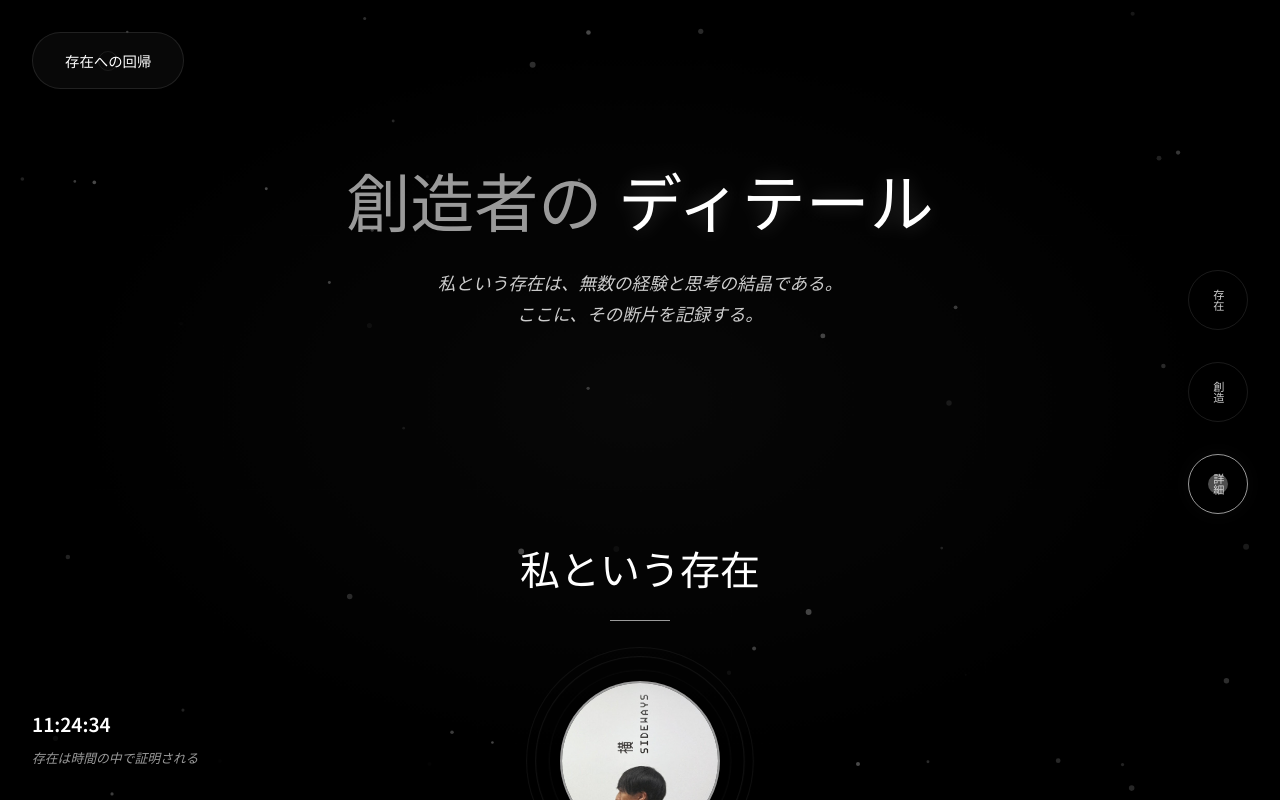
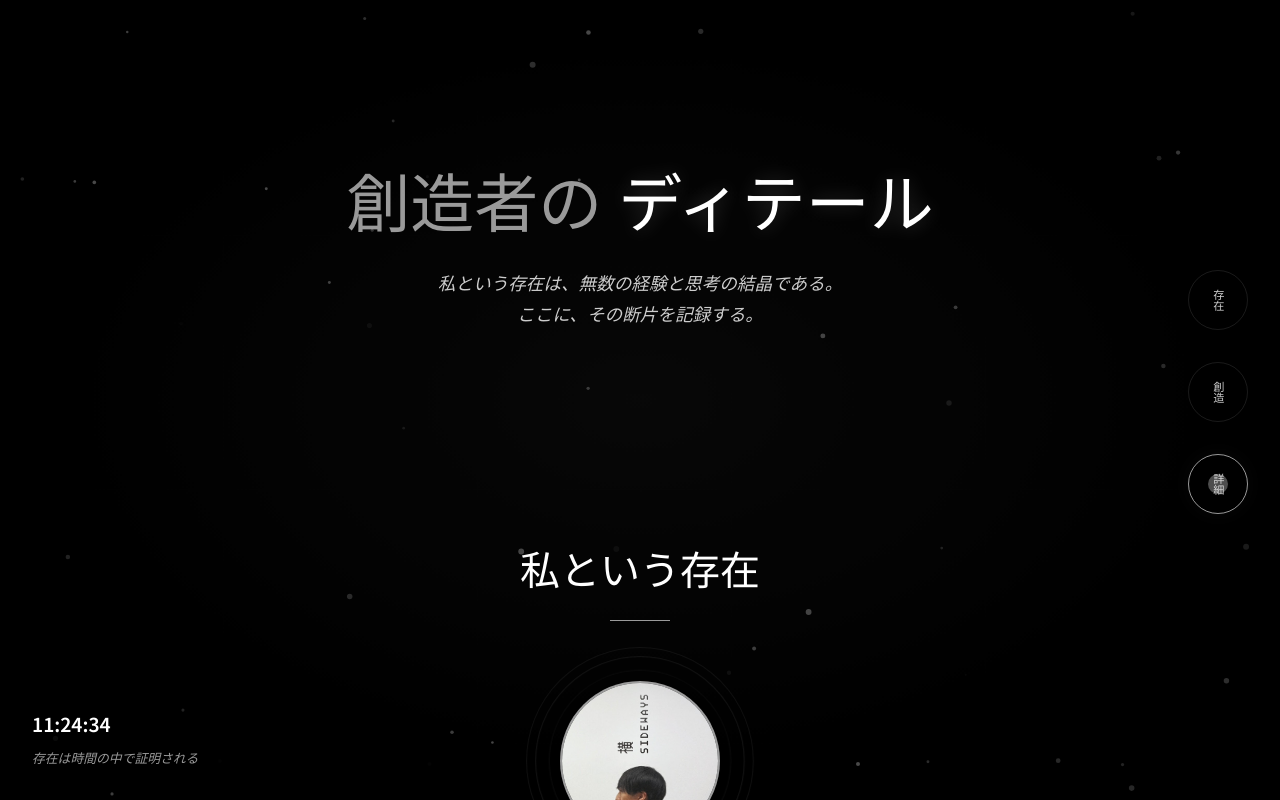
Before and after one commit to fryx404/portfolio, a plain HTML site: page about.html in a window 1280 px wide. Shown: the top 800 px of the page. Drawn offline with Linux system fonts and the light colour scheme.

Commit message:
戻るボタン削除

```diff
--- a/about.html
+++ b/about.html
@@ -34,15 +34,7 @@
             </div>
         </nav>
 
-        <!-- 帰還のナビゲーション -->
-        <nav class="return-nav">
-            <a href="index.html" class="return-link">
-                <div class="return-essence">
-                    <div class="essence-ring"></div>
-                    <span class="return-text">存在への回帰</span>
-                </div>
-            </a>
-        </nav>
+
 
         <!-- ヘッダー -->
         <header class="about-header">
```
Also changed, not shown: works.html (+1 -8 lines).
